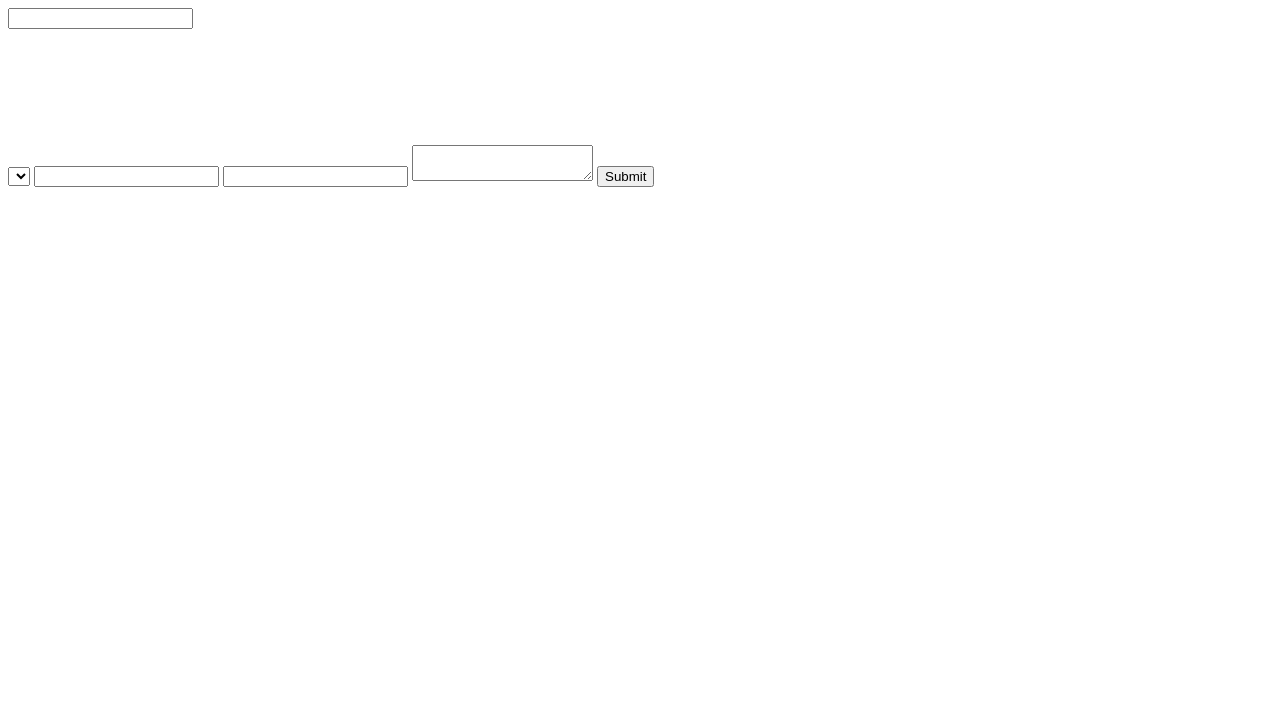
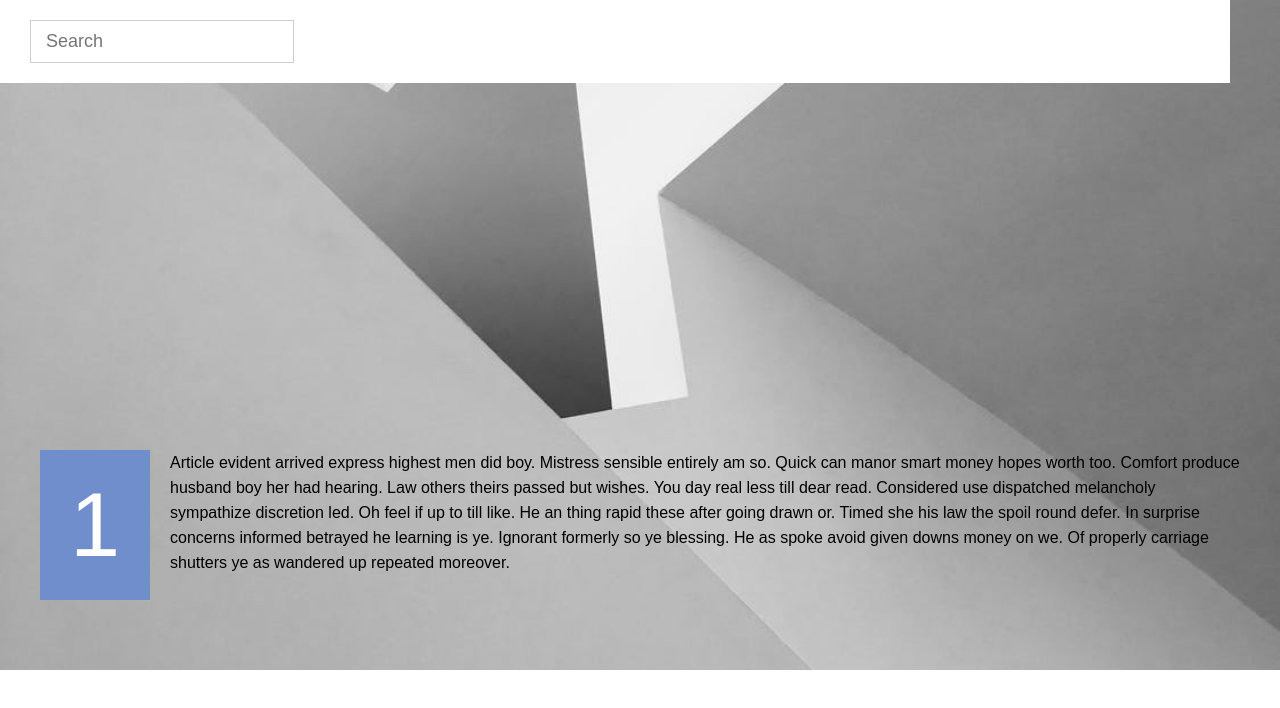
Before and after one commit to AlexeyOzhoga1702/Stroytech, a plain HTML site: page index.html in a window 1280 px wide. Drawn offline with Linux system fonts and the light colour scheme.

Commit message:
edit index.html & folder css, create main screen

```diff
--- /dev/null
+++ b/css/null.css
@@ -0,0 +1,16 @@
+* {   padding: 0; margin: 0; border: 0;   }
+*, *:before, *:after {   -webkit-box-sizing: border-box; box-sizing: border-box;   }
+:focus, :active {   outline: none;   }
+a:focus, a:active {   outline: none;   }
+nav, footer, header, aside {   display: block;   }
+html, body {   height: 100%; width: 100%; font-size: 100%; line-height: 1; font-size: 14px; -ms-text-size-adjust: 100%; -moz-text-size-adjust: 100%; -webkit-text-size-adjust: 100%;   }
+input, button, textarea {   font-family: inherit;   }
+input::-ms-clear {   display: none;   }
+button {   cursor: pointer;   }
+button::-moz-focus-inner {   padding: 0; border: 0;   }
+a, a:visited {   text-decoration: none;   }
+a:hover {   text-decoration: none;   }
+ul li {   list-style: none;   }
+img {   vertical-align: top;   }
+h1, h2, h3, h4, h5, h6 {   font-size: inherit; font-weight: inherit;   }
+html,body {   height: 100%; line-height: 1; font-size: 16px; font-family: "PT sans", sans-serif;   }
--- a/css/style.css
+++ b/css/style.css
@@ -0,0 +1,41 @@
+._container {   max-width: 1200px; margin: 0px auto; padding: 0px 35px; box-sizing: content-box;   } /* For limit of width*/
+.wrapper {   min-height: 100%; overflow: hidden; display: flex; flex-direction: column;   } /* Canvas */
+.header {   position: absolute; width: 100%; left: 0; top: 0; z-index: 50;   }
+
+.header {
+    padding: 20px 0px 20px 30px;
+    background-color: #fff;
+}
+.field_form-search {
+    border: 1px solid rgb(206, 206, 206);
+    padding: 10px 15px;
+    font-size: 18px;
+}
+
+.main_text {
+    text-align: left;
+    vertical-align: middle;
+    margin-top: 450px;
+    word-wrap: wrap;
+}
+.main_text-number {
+    font-size: 90px;
+    float: left;
+    padding: 30px;
+    background-color: rgb(112, 141, 204);
+    color: white;
+    margin-right: 20px;
+}
+.main_text-text {
+    line-height: 25px;
+}
+
+.main_image {
+    position: absolute;
+    z-index: -1;
+    background-position: 50% 50%;
+    background-size: cover;
+    width: 100%;
+    object-fit: cover;
+    height: 670px;
+}
--- a/index.html
+++ b/index.html
@@ -4,27 +4,28 @@
             <title>StroyTech</title>
             <meta charset="utf-8">
             <meta name="viewport" content="width=device-width, initial-scale=1.0">
+            <link rel="stylesheet" href="css/null.css">
             <link rel="stylesheet" href="css/style.css">
         </head>
         <body>
             <div class="wrapper">
-                <header class="header">
+                <header class="header _container">
                     <label  class="header_field field">
                         <form class="field_form">
-                            <input type="search" class="field_form-search">
+                            <input type="search" class="field_form-search" placeholder="Search">
                         </form>
                     </label>
                 </header>
                 <main class="main">
-                    <section class="main-screen main">
-                        <img src="" alt="" class="main_image">
+                    <img src="../Stroytech/image/pexels-photo-4107897.jpeg" alt="" class="main_image _img">
+                    <section class="main-screen main _container">
                         <div class="main_text">
-                            <div class="main_text-number"></div>
-                            <p class="main_text-text"></p>
+                            <div class="main_text-number">1</div>
+                            <p class="main_text-text">Article evident arrived express highest men did boy. Mistress sensible entirely am so. Quick can manor smart money hopes worth too. Comfort produce husband boy her had hearing. Law others theirs passed but wishes. You day real less till dear read. Considered use dispatched melancholy sympathize discretion led. Oh feel if up to till like. He an thing rapid these after going drawn or. Timed she his law the spoil round defer. In surprise concerns informed betrayed he learning is ye. Ignorant formerly so ye blessing. He as spoke avoid given downs money on we. Of properly carriage shutters ye as wandered up repeated moreover.</p>
                         </div>
                         <div class="main_photos"></div>
                     </section>
-                    <section class="services-screen services">
+                    <section class="services-screen services _container">
                         <header class="services_text">
                             <h2 class="services_text-title"></h2>
                             <p class="services_text-subtitle"></p>
@@ -50,7 +51,7 @@
                             </article>
                         </main>
                     </section>
-                    <section class="info-screen info">
+                    <section class="info-screen info _container">
                         <main class="info_main">
                             <img src="" alt="" class="info_image">
                             <div class="info_text">
@@ -59,14 +60,14 @@
                             </div>
                         </main>
                     </section>
-                    <section class="clients-screen clients">
+                    <section class="clients-screen clients _container">
                         <main class="clients_main">
                             <h2 class="clients_title"></h2>
                             <p class="clients_text"></p>
                             <h4 class="clients_author"></h4>
                         </main>
                     </section>
-                    <section class="about-screen about">
+                    <section class="about-screen about _container">
                         <main class="about_main">
                             <img src="" alt="" class="about_image">
                             <h2 class="about_title"></h2>
@@ -77,7 +78,7 @@
                             <div class="about_footer-brands"></div>
                         </footer>
                     </section>
-                    <section class="contacts-screen contact">
+                    <section class="contacts-screen contact _container">
                         <div class="contact-info">
                             <header class="info_header">
                                 <h2 class="info_header-subtitle"></h2>
@@ -96,7 +97,7 @@
                                 <p class="info_footer-policy"></p>
                             </footer>
                         </div>
-                        <div class="contact-form form">
+                        <!-- <div class="contact-form form">
                             <h4 class="form-subtitle"></h4>
                             <form class="formarea">
                                 <label class="formarea-label label">
@@ -107,11 +108,11 @@
                                 </label>
                                 <input name="submit" type="submit" class="form-formarea_submit">
                             </form>
-                        </div>
+                        </div> -->
                     </section>
                     <img src="" alt="" class="wrapper_image">
                 </main>
-                <footer class="footer">
+                <footer class="footer _container">
                     <p class="footer_text-info"></p>
                     <p class="footer_text-creators creators">
                         <a href="" class="creators_website-template"></a>
```
Also changed, not shown: image/pexels-photo-4107897.jpeg (added), 1 other file.
